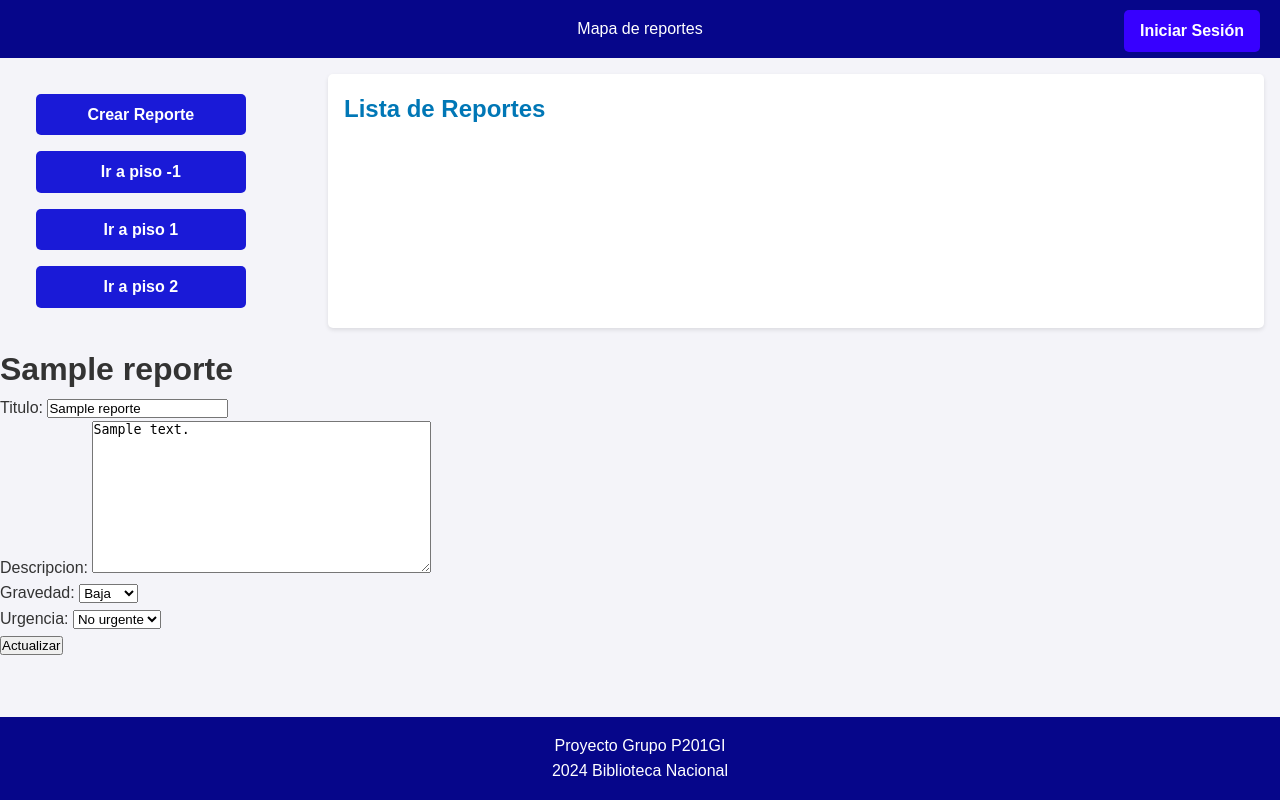
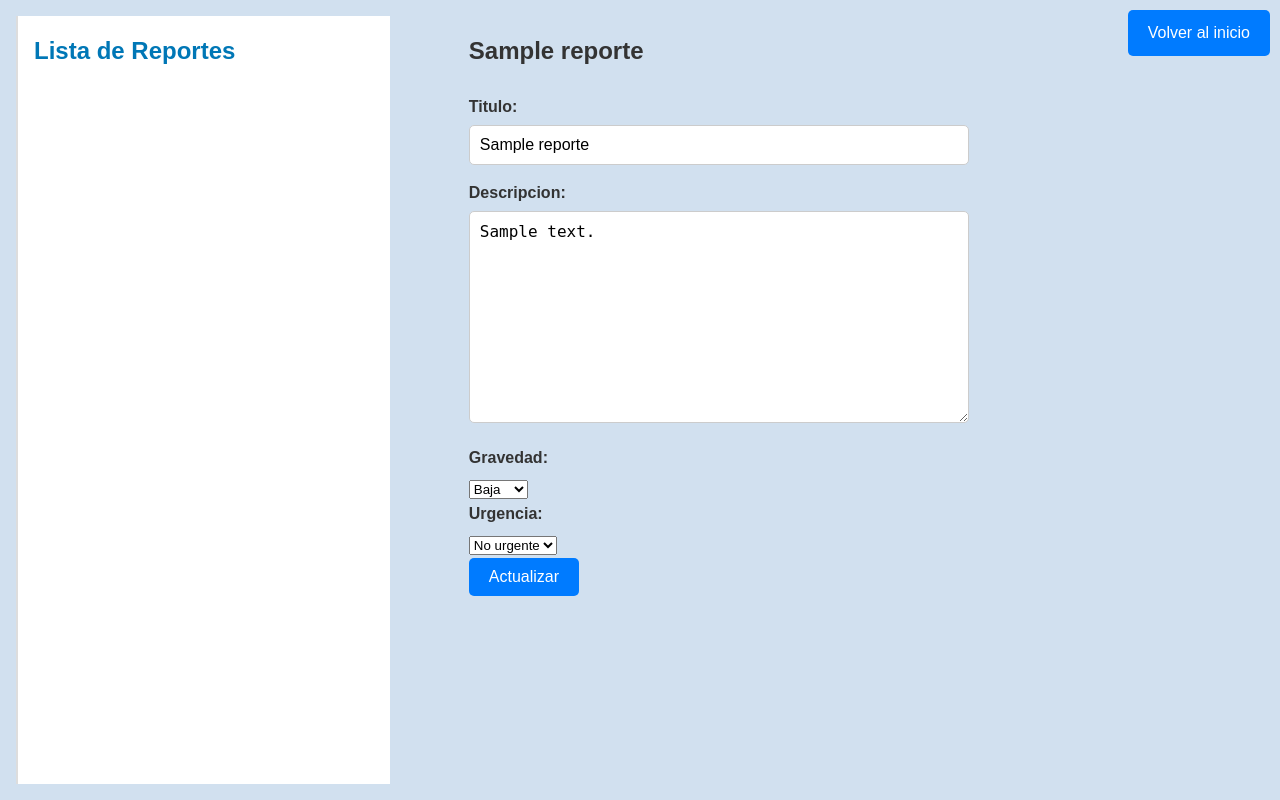
Before and after one commit to re7490/Mapa-Reportes, a Django app: page /reportes/1/ in a window 1280 px wide. Run offline with Django 5.2, Linux system fonts and the light colour scheme; tables that the repository leaves empty hold one stand-in row (values such as "Sample post").

Commit message:
mejora al actualizar y completar/borrar reporte

```diff
--- a/reporte/templates/home.html
+++ b/reporte/templates/home.html
@@ -100,8 +100,8 @@
         }
         .reporte-link {
             text-decoration: none; /* quita subrayado */
-            color: inherit;        /* color texto por defecto */
-            cursor: pointer;       /* mindica que es interactivo */
+            color: inherit;  /* color texto por defecto */
+            cursor: pointer;  /* indica que es interactivo */
             font-size: 18px;
         }
         .reporte-link:hover {
--- a/reporte/templates/reporte_.html
+++ b/reporte/templates/reporte_.html
@@ -1,36 +1,161 @@
-{% extends 'home.html' %}
+<!DOCTYPE html>
+<html lang="es">
+<head>
+    <meta charset="UTF-8">
+    <meta name="viewport" content="width=device-width, initial-scale=1.0">
+    <title>Actualizar reporte</title>
+    <style>
+        /* reset estilos */
+        * {
+            margin: 0;
+            padding: 0;
+            box-sizing: border-box;
+        }
+        body {
+            font-family: Arial, sans-serif;
+            line-height: 1.6;
+            background-color: #d1e0ef;
+            color: #333;
+        }
+        /* Contenedor principal */
+        .container {
+            display: flex;
+            justify-content: space-between;
+            padding: 1em;
+            height: 100vh;
+        }
+        /* lista reportes */
+        .reportes {
+            width: 30%;
+            background: white;
+            padding: 1em;
+            border-left: 2px solid #ddd;
+            overflow-y: auto;
+            height: 100%;
+        }
+        .reportes h2 {
+            margin-bottom: 1em;
+            color: #0077b6;
+        }
+        .reportes ul {
+            list-style-type: none;
+        }
+        .reportes li {
+            margin-bottom: 0.5em;
+            padding: 0.5em;
+            background-color: #f1f9ff;
+            border: 1px solid #ddd;
+            border-radius: 3px;
+        }
+        .reporte-link {
+            text-decoration: none;
+            color: inherit;
+            font-size: 18px;
+        }
+        .reporte-link:hover {
+            color: #555;
+        }
+        /* sección  formulario */
+        .formulario {
+            width: 65%;
+            display: flex;
+            flex-direction: column;
+            justify-content: flex-start;
+            padding: 1em;
+        }
+        .formulario h1 {
+            margin-bottom: 1em;
+        }
+        form {
+            width: 100%;
+            max-width: 500px;
+        }
+        form label {
+            display: block;
+            margin-bottom: 5px;
+            font-weight: bold;
+        }
+        form input,
+        form textarea {
+            width: 100%;
+            padding: 10px;
+            margin-bottom: 15px;
+            border: 1px solid #ccc;
+            border-radius: 5px;
+            font-size: 1rem;
+        }
+        form button {
+            padding: 10px 20px;
+            background-color: #007BFF;
+            color: white;
+            border: none;
+            border-radius: 5px;
+            cursor: pointer;
+            font-size: 1rem;
+        }
+        form button:hover {
+            background-color: #0056b3;
+        }
 
-{% block content%}
-
-<h1>{{r.titulo}}</h1>
-
+        .volver {
+            text-decoration: none;
+            position: absolute;
+            top: 10px;
+            right: 10px;
+            padding: 10px 20px;
+            background-color: #007BFF;
+            color: white;
+            border: none;
+            border-radius: 5px;
+            cursor: pointer;
+            font-size: 1rem;
+        }
+        .volver:hover {
+            background-color: #0056b3;
+        }
+    </style>
+</head>
+<body>
+    {% if user.is_authenticated %}
+        <a href="{% url 'postlogin' %}" class="volver">Volver al inicio</a>
+    {% else %}
+        <a href="{% url 'home' %}" class="volver">Volver al inicio</a>
+    {% endif %}
+    <div class="container">
+        <aside class="reportes">
+            <h2>Lista de Reportes</h2>
+            <ul>
+                {% for reporte in reportes %}
+                    {% if not reporte.completado and not reporte.borrado %}
+                        <li>
+                            <a href="{% url 'reporte_' reporte.id %}" class="reporte-link">
+                                {{ reporte.titulo }} (piso {{ reporte.piso }})
+                            </a>
+                        </li>
+                    {% endif %}
+                {% endfor %}
+            </ul>
+        </aside>
+        <section class="formulario">
+            <h1>{{ r.titulo }}</h1>
             <form method="POST">
                 {% csrf_token %}
-    {{form.as_p}}
-
-    <button>
-        Actualizar
-    </button>
-
+                {{ form.as_p }}
+                {% if not user.is_authenticated %}
+                <button>Actualizar</button>
+                {% endif %}
             </form>
-
             {% if user.is_authenticated %}
-
             <form action="{% url 'completar_reporte' r.id %}" method="POST">
                 {% csrf_token %}
-
-        <button>
-            Completar
-        </button>
+                <button>Completar</button>
             </form>
-
             <form action="{% url 'borrar_reporte' r.id %}" method="POST">
                 {% csrf_token %}
-
-        <button>
-            Borrar
-        </button>
+                <button>Borrar</button>
             </form>
             {% endif %}
-
-{% endblock %}
+        </section>
+    </div>
+</body>
+</html>
--- a/reporte/urls.py
+++ b/reporte/urls.py
@@ -13,5 +13,6 @@ urlpatterns = [
     path('postlogin/', views.postlogin,name='postlogin'),
     path('crear_reporte/', views.crear_reporte, name='crear_reporte'),
     path('seleccionar_piso/', views.seleccionar_piso, name='seleccionar_piso'),
+    path('reporte_<int:id>/', views.reporte_, name='reporte_'),
 
 ]
--- a/reporte/views.py
+++ b/reporte/views.py
@@ -8,8 +8,6 @@ from django.utils import timezone
 
 def home(request):
     reportes= reporte.objects.filter(completado=False)
-    if not reportes:
-        messages.info(request, "No hay reportes.")
     return render(request, 'home.html',{'reportes':reportes})
 
 def reportes(request):
@@ -54,12 +52,13 @@ def reporte_(request, id):
     if request.method == 'GET':
         re = get_object_or_404(reporte, pk=id)
         form = reporteForm(instance=re)
-        return render(request, 'reporte_.html', {'r': re, 'form': form})
+        reportes= reporte.objects.filter(completado=False)
+        return render(request, 'reporte_.html', {'r': re, 'form': form,'reportes':reportes})
     else:
         re = get_object_or_404(reporte, pk=id)
         form = reporteForm(request.POST, instance=re)
         form.save()
-        return redirect('reportes')
+        return redirect('home')
 
 #SOLO usuarios podran brorrar o completar el reporte
 @login_required
```
Also changed, not shown: reporte/templates/login.html (+12 -1 lines), reporte/templates/postlogin.html (+11 -2 lines), reporte/templates/registro.html (+13 -2 lines). Lines whose indentation alone changed are shown as unchanged.
